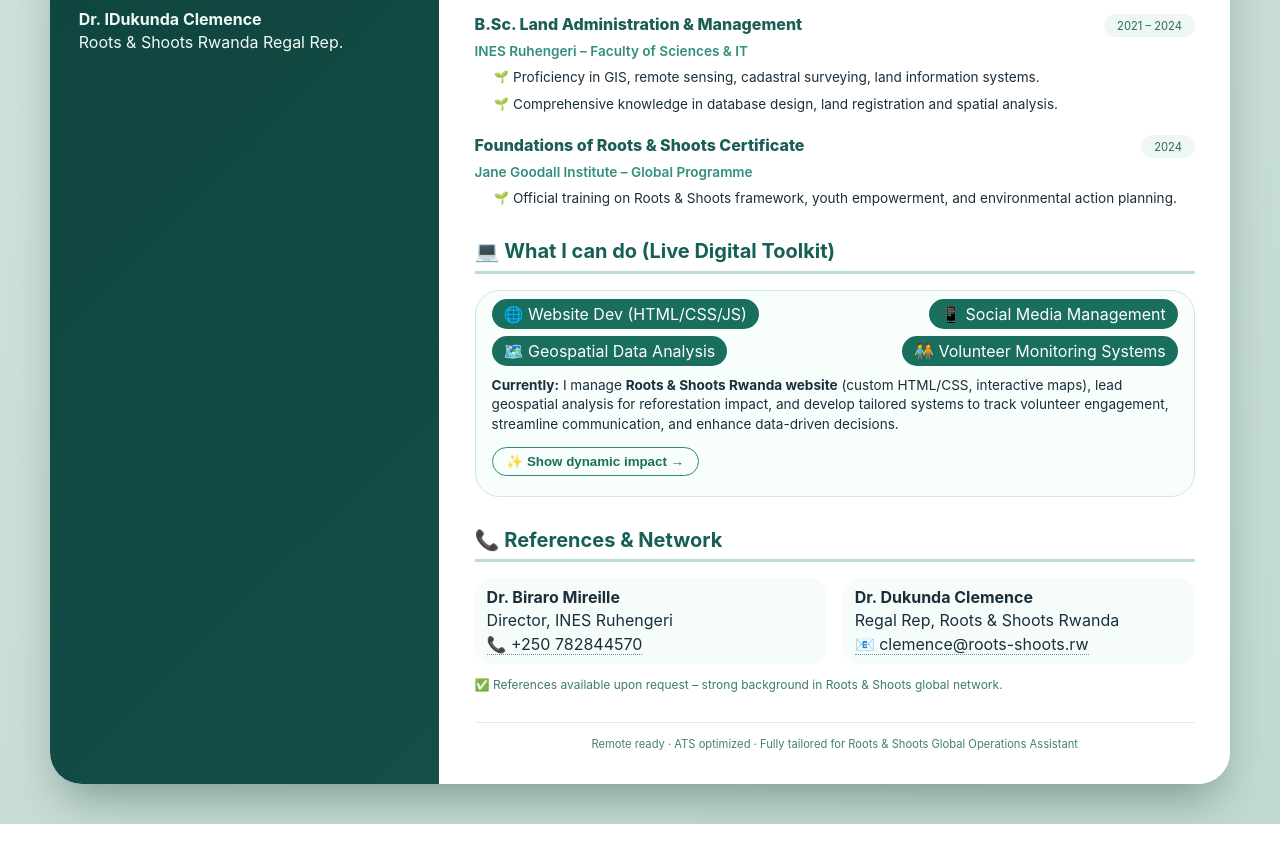
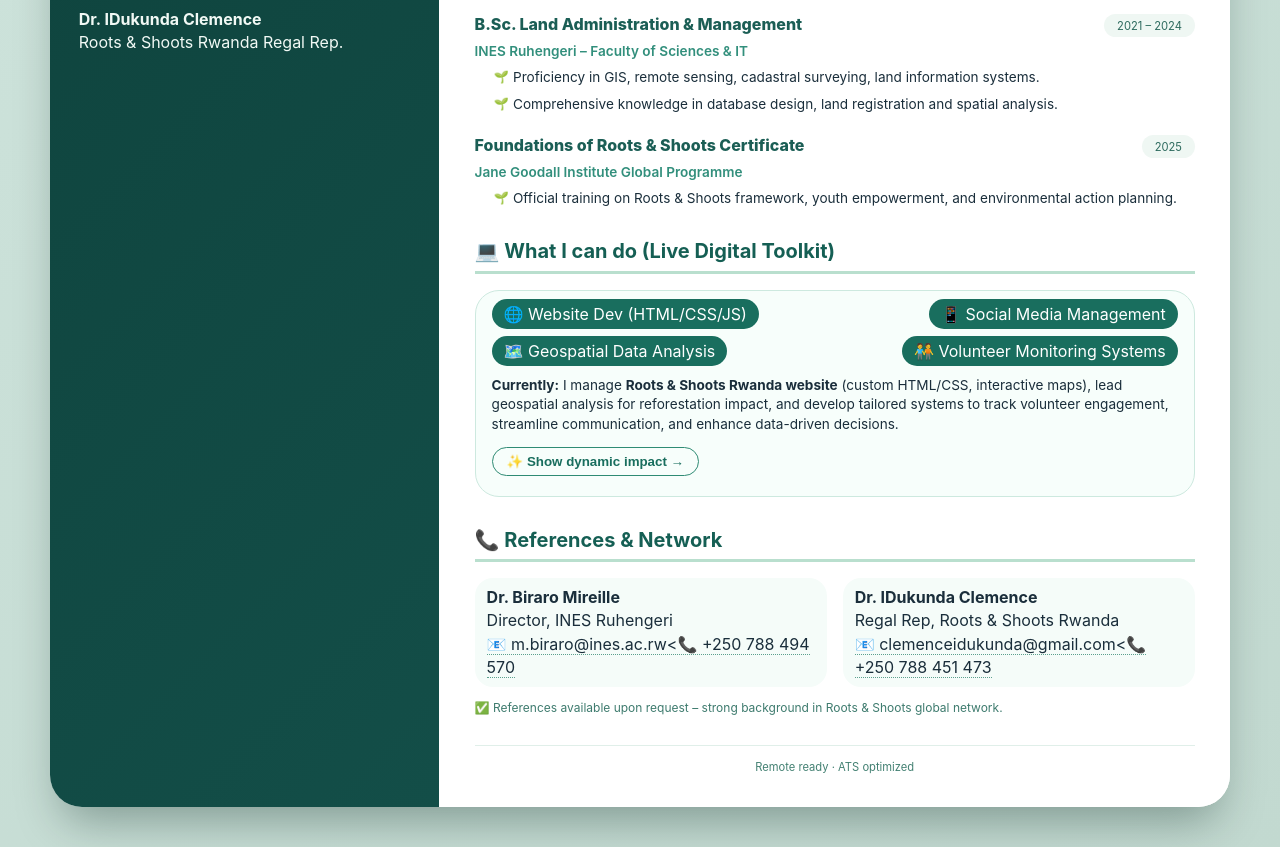
Before and after one commit to Gadson-creator/Gad-CV123, a plain HTML site: page index.html in a window 1280 px wide. Shown: the part 1483-2330 px from the top of the page. Before the commit the page ends 2307 px from the top, so only its background shows below. Drawn offline with Linux system fonts and the light colour scheme.

Commit message:
Update index.html

```diff
--- a/index.html
+++ b/index.html
@@ -401,9 +401,9 @@
       <div class="exp-item">
         <div class="exp-header">
           <span class="exp-role">Foundations of Roots & Shoots Certificate</span>
-          <span class="exp-date">2024</span>
+          <span class="exp-date">2025</span>
         </div>
-        <div class="exp-org">Jane Goodall Institute – Global Programme</div>
+        <div class="exp-org">Jane Goodall Institute Global Programme</div>
         <ul class="exp-list"><li>Official training on Roots & Shoots framework, youth empowerment, and environmental action planning.</li></ul>
       </div>
     </div>
@@ -429,15 +429,15 @@
       <div class="section-title">📞 References & Network</div>
       <div style="display: flex; flex-wrap: wrap; gap: 1rem;">
         <div style="flex:1; background:#f5fcf9; padding: 8px 12px; border-radius: 18px;">
-          <strong>Dr. Biraro Mireille</strong><br>Director, INES Ruhengeri<br><span class="hover-tip" title="+250 782844570">📞 +250 782844570</span>
+          <strong>Dr. Biraro Mireille</strong><br>Director, INES Ruhengeri<br><span class="hover-tip" title="+250 788 494 570">📧 m.biraro@ines.ac.rw<📞 +250 788 494 570</span>
         </div>
         <div style="flex:1; background:#f5fcf9; padding: 8px 12px; border-radius: 18px;">
-          <strong>Dr. Dukunda Clemence</strong><br>Regal Rep, Roots & Shoots Rwanda<br><span class="hover-tip" title="Available upon request">📧 clemence@roots-shoots.rw</span>
+          <strong>Dr. IDukunda Clemence</strong><br>Regal Rep, Roots & Shoots Rwanda<br><span class="hover-tip" title="Available upon request">📧 clemenceidukunda@gmail.com<📞 +250 788 451 473</span>
         </div>
       </div>
       <p style="margin-top: 12px; font-size:0.75rem; color:#3e7b6e;">✅ References available upon request – strong background in Roots & Shoots global network.</p>
     </div>
-    <div style="border-top: 1px solid #e0efe9; margin-top: 0.5rem; padding-top: 0.8rem; font-size:0.7rem; text-align:center; color:#438072;">Remote ready · ATS optimized · Fully tailored for Roots & Shoots Global Operations Assistant</div>
+    <div style="border-top: 1px solid #e0efe9; margin-top: 0.5rem; padding-top: 0.8rem; font-size:0.7rem; text-align:center; color:#438072;">Remote ready · ATS optimized</div>
   </div>
 </div>
 
@@ -448,7 +448,7 @@
     const msgDiv = document.getElementById('impactMsg');
     if(btn) {
       btn.addEventListener('click', () => {
-        msgDiv.innerHTML = '🌍📊 I build volunteer management dashboards, maintain Roots & Shoots website (HTML/CSS/JS, geospatial plugins), and use ArcGIS to retrieve survey data & images — fully aligned with Global Operations Assistant needs. ✅';
+        msgDiv.innerHTML = '🌍📊 I build volunteer management dashboards, maintain Roots & Shoots website (HTML/CSS/JS, geospatial plugins), and use ArcGIS to retrieve survey data & images. ✅';
         msgDiv.style.background = '#e0f2ea';
         msgDiv.style.padding = '8px 12px';
         msgDiv.style.borderRadius = '30px';
@@ -459,10 +459,10 @@
     }
     // optional: smooth hover on profile
     const profileImg = document.getElementById('profileImg');
-    if(profileImg && profileImg.src.includes('placehold')) {
+    if(profileImg & profileImg.src.includes('placehold')) {
       profileImg.style.objectFit = 'cover';
     }
-    console.log("CV ready - Gad Dushimire | Roots & Shoots digital ops");
+    console.log("CV by Gad Dushimire | Roots & Shoots digital ops");
   })();
 </script>
 </body>
```
